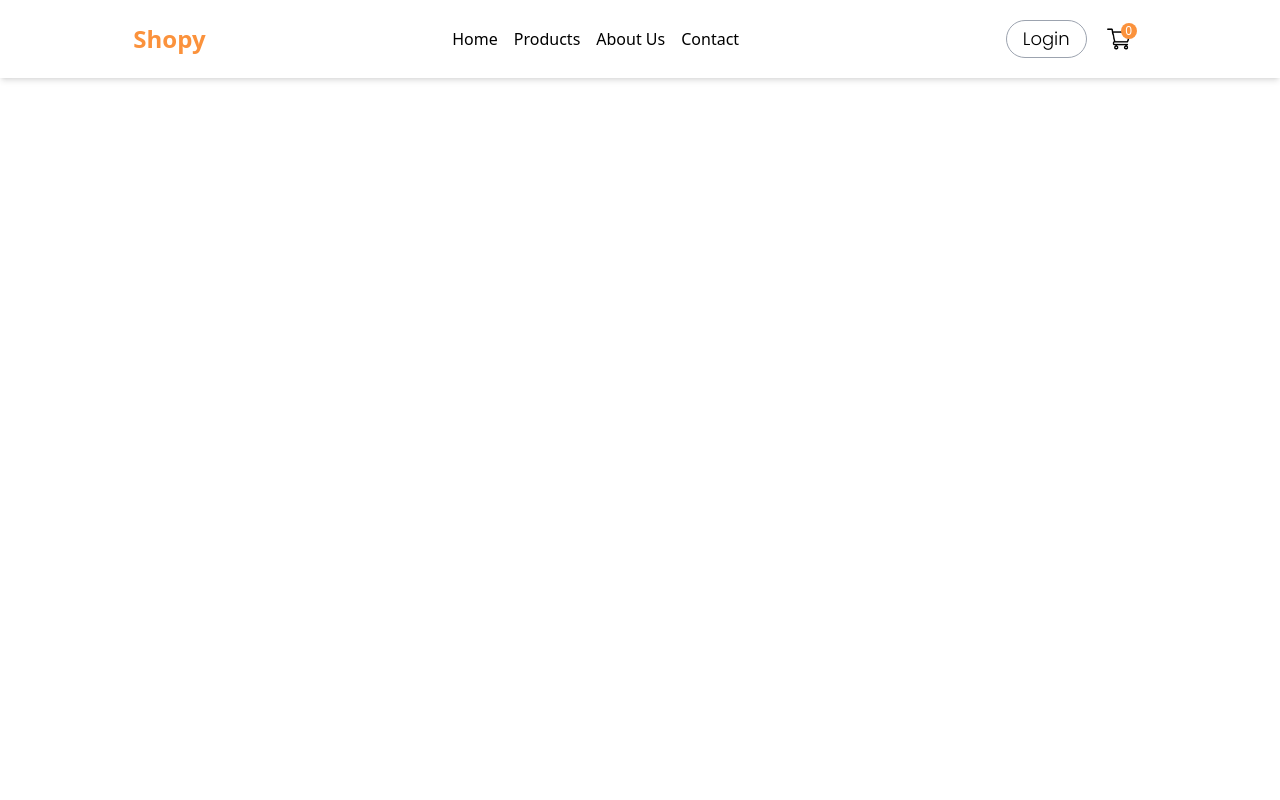
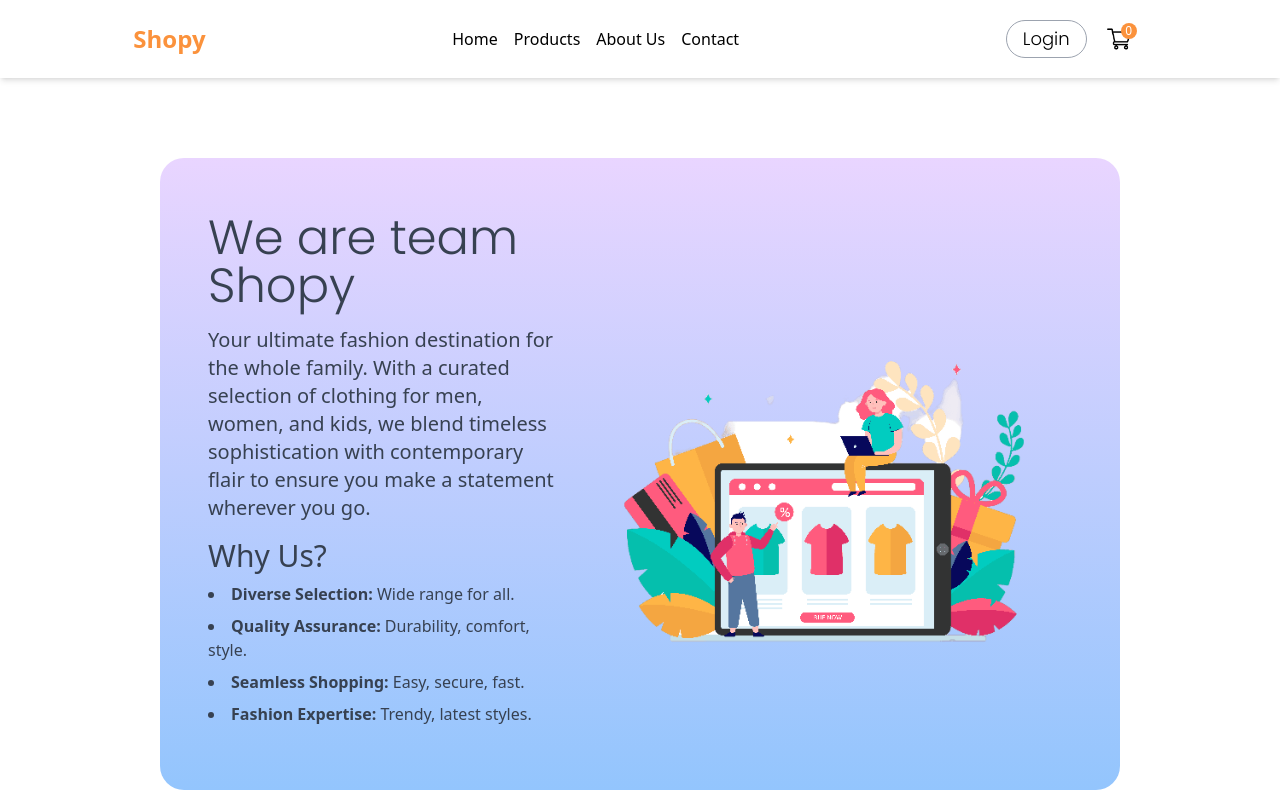
Before and after one commit to mohitparmar1/Shopy, a React (Vite) app: page /about in a window 1280 px wide. Built offline with nearby package versions, Linux system fonts and the light colour scheme.

Commit message:
Add about section

```diff
--- a/src/App.jsx
+++ b/src/App.jsx
@@ -10,6 +10,7 @@ import Login from "./Pages/Login";
 import Product from "./Pages/Product";
 import Shop from "./Pages/Shop";
 import ShopCategory from "./Pages/ShopCategory";
+import About from "./Pages/About";
 
 import "./index.css";
 import Signup from "./Pages/Signup";
@@ -27,6 +28,7 @@ const App = () => {
         <Route path="/kids" element={<ShopCategoryWithFooter banner={kids_banner} category="kid" />} />
         <Route path="/product/:productId" element={<ProductWithFooter />} />
         <Route path="/cart" element={<CartWithFooter />} />
+        <Route path="/about" element={<About/>} />
       </Routes>
     </Router>
   );
--- a/src/Components/Footer.jsx
+++ b/src/Components/Footer.jsx
@@ -47,7 +47,7 @@ const Footer = () => {
           <a href="#" className="block p-2">Products</a>
         </button>
         <button className="hover:bg-orange-400 hover:text-white focus:outline-none">
-          <a href="#" className="block p-2">About Us</a>
+          <a href="/about" className="block p-2">About Us</a>
         </button>
         <button className="hover:bg-orange-400 hover:text-white focus:outline-none">
           <a href="#" className="block p-2">Contact</a>
--- a/src/Components/Navbar.jsx
+++ b/src/Components/Navbar.jsx
@@ -32,7 +32,7 @@ const Navbar = () => {
       </li>
     </ul>
   </div>
-  <a href="#" className="hover:text-orange-400">
+  <a href="/about" className="hover:text-orange-400">
     About Us
   </a>
   <a href="#" className="hover:text-orange-400">
--- /dev/null
+++ b/src/Pages/About.jsx
@@ -0,0 +1,52 @@
+import React from "react";
+import Store from "../assets/store.png";
+
+const About = () => {
+  return (
+    <>
+      <div className="flex flex-col md:flex-col xl:flex-row w-full mx-auto mt-20 sm:w-11/12 md:w-3/4 lg:w-3/4 xl:w-3/4 px-4 py-8 sm:px-6 md:px-8 lg:px-10 rounded-3xl bg-gradient-to-b from-purple-200 to-blue-300">
+        <div className="flex flex-col justify-center px-4 py-6 md:px-8 lg:px-2 text-gray-700">
+          <h1 className="text-3xl sm:text-4xl md:text-5xl mb-4 font-Poppins">
+            We are team Shopy
+          </h1>
+          <p className="text-base sm:text-lg md:text-xl mb-4">
+            Your ultimate fashion destination for the whole family. With a
+            curated selection of clothing for men, women, and kids, we blend
+            timeless sophistication with contemporary flair to ensure you make
+            a statement wherever you go.
+          </p>
+          <h2 className="text-2xl sm:text-3xl mb-2">Why Us?</h2>
+          <ul className="list-disc list-inside">
+            <li className="mb-2">
+              <span className="font-bold">Diverse Selection:</span> Wide range
+              for all.
+            </li>
+            <li className="mb-2">
+              <span className="font-bold">Quality Assurance:</span> Durability,
+              comfort, style.
+            </li>
+            <li className="mb-2">
+              <span className="font-bold">Seamless Shopping:</span> Easy,
+              secure, fast.
+            </li>
+            <li className="mb-2">
+              <span className="font-bold">Fashion Expertise:</span> Trendy,
+              latest styles.
+            </li>
+          </ul>
+        </div>
+        <div className="flex justify-center items-center w-full md:w-35">
+    <img
+      src={Store}
+      alt="Illustration for store"
+      className="w-full md:w-auto max-w-lg "
+    />
+  </div>
+
+      </div>
+
+    </>
+  );
+};
+
+export default About;
```
Also changed, not shown: src/assets/store.png (added).
